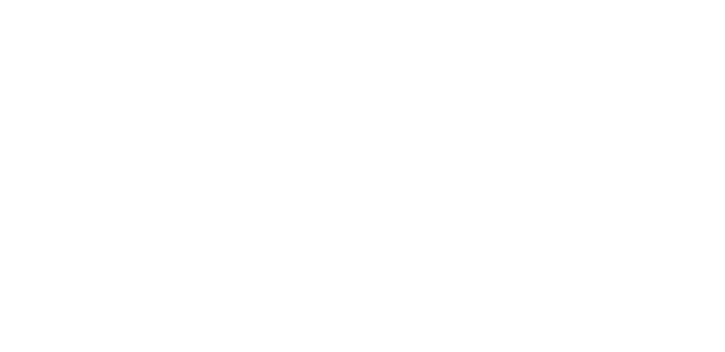
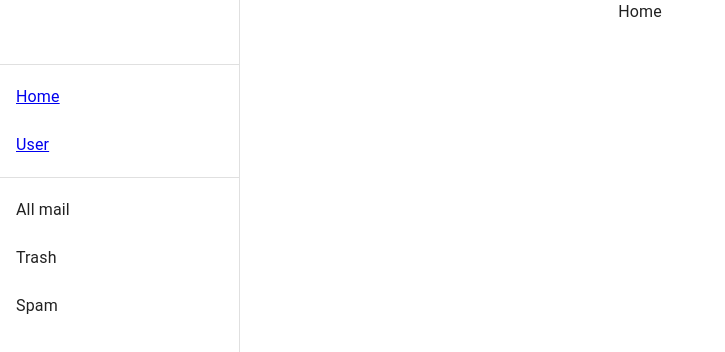
Before and after one commit to ardensasan/component-generator, a React (Create React App) app: page / in a window 1280 px wide. Shown: the top 352 px of the page, without its empty margins (0-725 px from the left). Built offline with nearby package versions, Linux system fonts and the light colour scheme.

Commit message:
added sidebar

```diff
--- a/plopfile.js
+++ b/plopfile.js
@@ -45,6 +45,12 @@ module.exports = (plop) => {
         path: "./src/common/saga.ts",
         pattern: /(\/\/SPAWN SAGAS)/g,
         template: "yield spawn({{camelCase name}}RootSaga)\n$1",
+        type: "modify",
+      },
+      {
+        path: "./src/common/componentList.ts",
+        pattern: /(\/\/COMPONENTS)/g,
+        template: "{{titleCase name}},",
         type: "modify",
       },
     ];
--- a/src/App.tsx
+++ b/src/App.tsx
@@ -5,7 +5,8 @@ import { createStore, applyMiddleware, compose } from "redux";
 import allReducers from "./common/reducer";
 import rootSaga from "./common/saga";
 import createSagaMiddleware from "redux-saga";
-import User from "./components/User"
+import Home from "./components/Home";
+import User from "./components/User";
 //COMPONENT IMPORTS
 const App = () => {
   const composeEnhancers =
@@ -21,9 +22,10 @@ const App = () => {
       <div className="App">
         <BrowserRouter>
           <Routes>
-            <Route path="/" />
-	<Route path="/user" element={ <User/> }/>
-</Routes>
+            <Route path="/" element={<Home/>}/>
+            <Route path="/home" element={<Home/>}/>
+            <Route path="/user" element={<User />} />
+          </Routes>
         </BrowserRouter>
       </div>
     </Provider>
--- /dev/null
+++ b/src/common/componentList.ts
@@ -0,0 +1,4 @@
+const componentList =  ["Home",
+//COMPONENTS
+"User"];
+export default componentList
--- /dev/null
+++ b/src/common/components/Sidebar.tsx
@@ -0,0 +1,59 @@
+import {
+  AppBar,
+  Box,
+  CssBaseline,
+  Divider,
+  Drawer,
+  List,
+  ListItem,
+  ListItemText,
+  Toolbar,
+} from "@mui/material";
+import { Link } from "react-router-dom";
+import componentList from "../componentList";
+const drawerWidth = 240;
+const Sidebar = () => {
+  return (
+    <Box sx={{ display: "flex" }}>
+      <CssBaseline />
+      <AppBar
+        position="fixed"
+        sx={{ width: `calc(100% - ${drawerWidth}px)`, ml: `${drawerWidth}px` }}
+      ></AppBar>
+      <Drawer
+        sx={{
+          width: drawerWidth,
+          flexShrink: 0,
+          "& .MuiDrawer-paper": {
+            width: drawerWidth,
+            boxSizing: "border-box",
+          },
+        }}
+        variant="permanent"
+        anchor="left"
+      >
+        <Toolbar />
+        <Divider />
+        <List>
+          {componentList.map((text, index) => (
+            <Link to={`/${text.toLowerCase()}`}>
+              <ListItem button key={text}>
+                <ListItemText primary={text} />
+              </ListItem>
+            </Link>
+          ))}
+        </List>
+        <Divider />
+        <List>
+          {["All mail", "Trash", "Spam"].map((text, index) => (
+            <ListItem button key={text}>
+              <ListItemText primary={text} />
+            </ListItem>
+          ))}
+        </List>
+      </Drawer>
+    </Box>
+  );
+};
+
+export default Sidebar;
--- /dev/null
+++ b/src/components/Home/index.tsx
@@ -0,0 +1,12 @@
+import Sidebar from "../../common/components/Sidebar";
+import { Fragment } from "react";
+const Home = () => {
+  return (
+    <Fragment>
+      <Sidebar />
+      Home
+    </Fragment>
+  );
+};
+
+export default Home;
--- a/src/components/User/index.tsx
+++ b/src/components/User/index.tsx
@@ -1,10 +1,20 @@
-import { Table, TableBody, TableCell, TableContainer, TableHead, TableRow, Paper, Button } from "@mui/material";
+import {
+  Table,
+  TableBody,
+  TableCell,
+  TableContainer,
+  TableHead,
+  TableRow,
+  Paper,
+  Button,
+} from "@mui/material";
 import FormDialog from "./FormDialog";
 import { useDispatch, useSelector } from "react-redux";
 import { useEffect, Fragment } from "react";
 import { toTitleCase } from "../../utils/string";
 import fields from "./tableFields";
 import { deleteUser, getUserDetails, getUserList, openDialog } from "./action";
+import Sidebar from "../../common/components/Sidebar";
 
 //TODO MENU BAR
 const User = () => {
@@ -19,7 +29,10 @@ const User = () => {
   }, [dispatch]);
   return (
     <Fragment>
-      <Button variant="outlined" onClick={()=>dispatch(openDialog())}>New</Button>
+      <Sidebar />
+      <Button variant="outlined" onClick={() => dispatch(openDialog())}>
+        New
+      </Button>
       <FormDialog
         fields={fields}
         dialog={dialog}
@@ -35,16 +48,22 @@ const User = () => {
             </TableRow>
           </TableHead>
           <TableBody>
-            { userList.map((user: any) => {
+            {userList.map((user: any) => {
               return (
                 <Fragment>
                   <TableRow>
                     {fields.map(({ key }) => {
-                      return <TableCell>{ user[key]}</TableCell>;
+                      return <TableCell>{user[key]}</TableCell>;
                     })}
                     <TableCell>
-                      <Button onClick={()=>dispatch(getUserDetails(user._id))}>Edit</Button>
-                      <Button onClick={()=>dispatch(deleteUser(user._id))}>Delete</Button>
+                      <Button
+                        onClick={() => dispatch(getUserDetails(user._id))}
+                      >
+                        Edit
+                      </Button>
+                      <Button onClick={() => dispatch(deleteUser(user._id))}>
+                        Delete
+                      </Button>
                     </TableCell>
                   </TableRow>
                 </Fragment>
```
Also changed, not shown: 1 other file (tests, documents, lock files or other folders).
